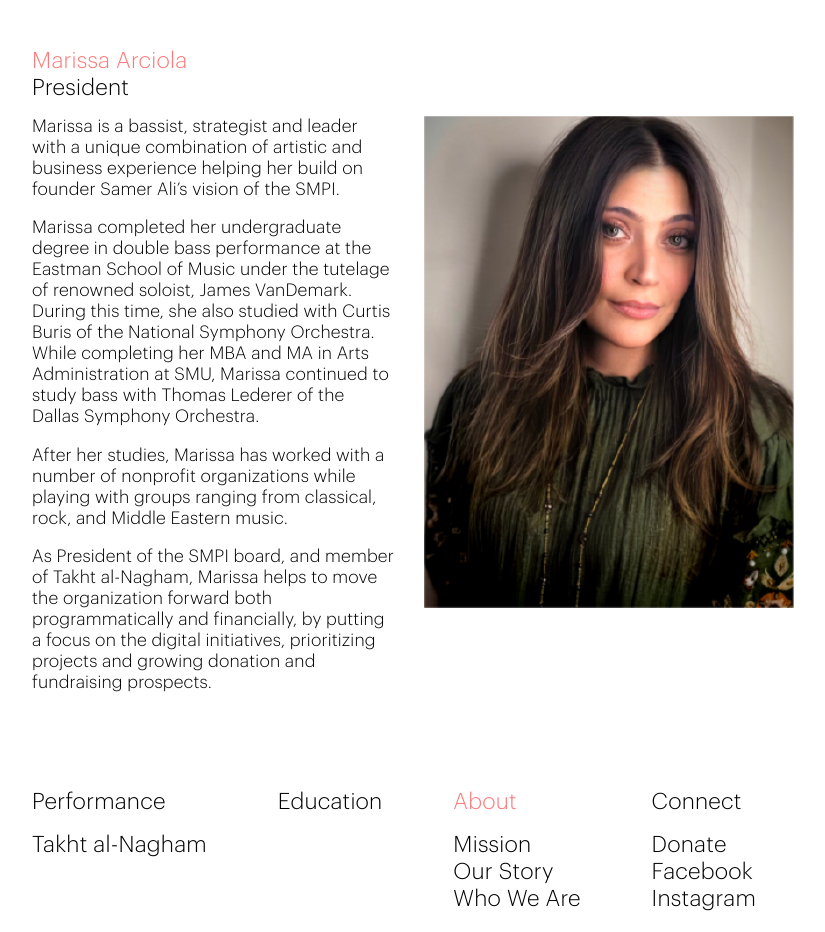
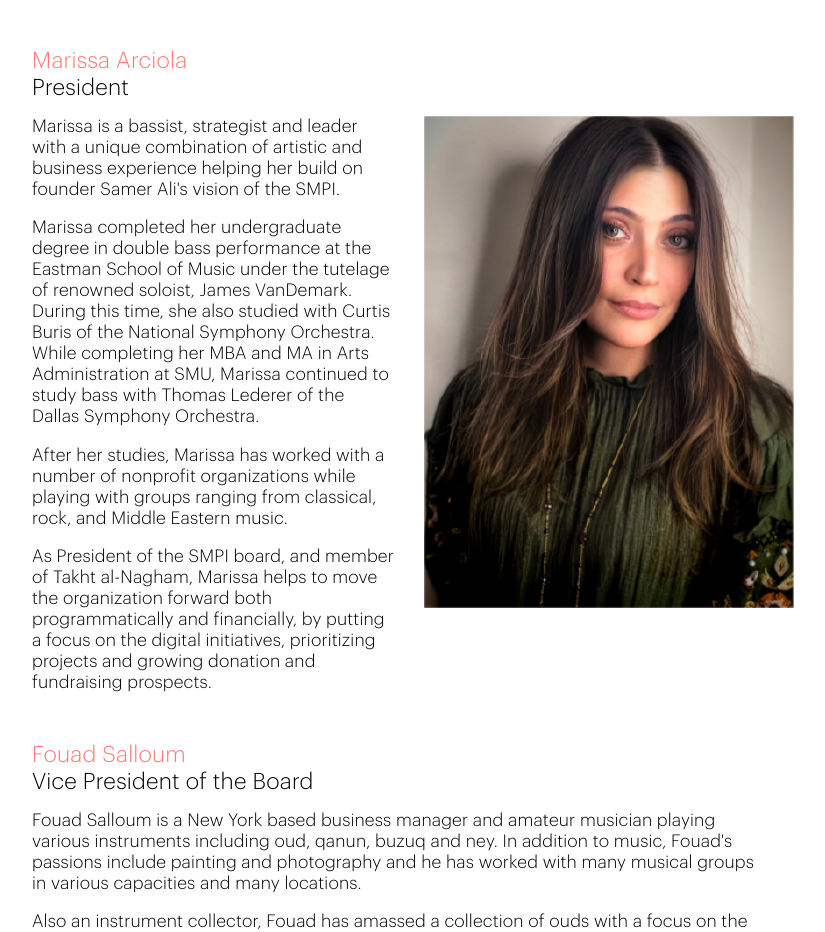
Before and after one commit to SyrianMusic/syrian-music-www, a Next.js app: page /about in a window 1280 px wide. Shown: the part 3309-4241 px from the top of the page, without its empty margins (246-1071 px from the left). Built offline with nearby package versions, Linux system fonts and the light colour scheme.

Commit message:
add fouad to about

```diff
--- a/components/Person.js
+++ b/components/Person.js
@@ -21,15 +21,15 @@ const Person = ({ className, bio, image, name, title }) => {
       <div className="component-Person-description">
         <div className="component-Person-text">
           {Array.isArray(bio) &&
-            bio.map(({ key, children } = {}) => {
+            bio.map(({ _key, children } = {}) => {
               return (
-                <Typography key={key} textAlign="left">
+                <Typography key={_key} textAlign="left">
                   {children.map(portableTextMap)}
                 </Typography>
               );
             })}
         </div>
-        <Image className="component-Person-image" {...image} />
+        {image && <Image className="component-Person-image" {...image} />}
       </div>
 
       <style jsx>
@@ -96,13 +96,14 @@ const Person = ({ className, bio, image, name, title }) => {
 Person.propTypes = {
   className: PropTypes.string,
   bio: portableTextPropType.isRequired,
-  image: PropTypes.shape(Image.propTypes).isRequired,
+  image: PropTypes.shape(Image.propTypes),
   name: PropTypes.string.isRequired,
   title: PropTypes.string.isRequired,
 };
 
 Person.defaultProps = {
   className: undefined,
+  image: undefined,
 };
 
 export default Person;
--- a/data/pages.js
+++ b/data/pages.js
@@ -1,4 +1,4 @@
-const nonBreakingSpace = '\u00a0';
+import { nonBreakingSpace } from '../utils/unicode';
 
 export default {
   about: {
@@ -71,6 +71,6 @@ export default {
         ],
       },
     ],
-    people: ['samer-ali', 'marissa-arciola'],
+    people: ['samer-ali', 'marissa-arciola', 'fouad-salloum'],
   },
 };
--- a/data/people.js
+++ b/data/people.js
@@ -1,3 +1,5 @@
+import { apostrophe } from '../utils/unicode';
+
 export default {
   'samer-ali': {
     name: 'Samer Ali',
@@ -6,6 +8,7 @@ export default {
       {
         _type: 'block',
         _key: 'samer-ali-1',
+        style: 'normal',
         children: [
           {
             _type: 'span',
@@ -20,12 +23,15 @@ export default {
       {
         _type: 'block',
         _key: 'samer-ali-2',
+        style: 'normal',
         children: [
           {
             _type: 'span',
             _key: 'samer-ali-2-1',
             text:
-              'Samer has led Takht al-Nagham, SMPI’s ensemble, in New York at Alwan for the Arts, Scandinavia House, and Roulette Intermedium; as well as at the Kennedy center in Washington, DC with Syrian soprano Lubana al-Quntar.',
+              'Samer has led Takht al-Nagham, SMPI' +
+              apostrophe +
+              's ensemble, in New York at Alwan for the Arts, Scandinavia House, and Roulette Intermedium; as well as at the Kennedy center in Washington, DC with Syrian soprano Lubana al-Quntar.',
             marks: [],
           },
         ],
@@ -34,6 +40,7 @@ export default {
       {
         _type: 'block',
         _key: 'samer-ali-3',
+        style: 'normal',
         children: [
           {
             _type: 'span',
@@ -48,6 +55,7 @@ export default {
       {
         _type: 'block',
         _key: 'samer-ali-4',
+        style: 'normal',
         children: [
           {
             _type: 'span',
@@ -62,6 +70,7 @@ export default {
       {
         _type: 'block',
         _key: 'samer-ali-5',
+        style: 'normal',
         children: [
           {
             _type: 'span',
@@ -97,12 +106,15 @@ export default {
       {
         _type: 'block',
         _key: 'marissa-arciola-1',
+        style: 'normal',
         children: [
           {
             _type: 'span',
             _key: 'marissa-arciola-1-1',
             text:
-              'Marissa is a bassist, strategist and leader with a unique combination of artistic and business experience helping her build on founder Samer Ali’s vision of the SMPI.',
+              'Marissa is a bassist, strategist and leader with a unique combination of artistic and business experience helping her build on founder Samer Ali' +
+              apostrophe +
+              's vision of the SMPI.',
             marks: [],
           },
         ],
@@ -111,6 +123,7 @@ export default {
       {
         _type: 'block',
         _key: 'marissa-arciola-2',
+        style: 'normal',
         children: [
           {
             _type: 'span',
@@ -125,6 +138,7 @@ export default {
       {
         _type: 'block',
         _key: 'marissa-arciola-3',
+        style: 'normal',
         children: [
           {
             _type: 'span',
@@ -139,6 +153,7 @@ export default {
       {
         _type: 'block',
         _key: 'marissa-arciola-4',
+        style: 'normal',
         children: [
           {
             _type: 'span',
@@ -167,4 +182,59 @@ export default {
       height: 1107,
     },
   },
+  'fouad-salloum': {
+    name: 'Fouad Salloum',
+    title: 'Vice President of the Board',
+    bio: [
+      {
+        _type: 'block',
+        _key: 'fouad-salloum-1',
+        style: 'normal',
+        children: [
+          {
+            _type: 'span',
+            _key: 'fouad-salloum-1-1',
+            text:
+              'Fouad Salloum is a New York based business manager and amateur musician playing various instruments including oud, qanun, buzuq and ney. In addition to music, Fouad' +
+              apostrophe +
+              's passions include painting and photography and he has worked with many musical groups in various capacities and many locations.',
+            marks: [],
+          },
+        ],
+        markDefs: [],
+      },
+
+      {
+        _type: 'block',
+        _key: 'fouad-salloum-2',
+        style: 'normal',
+        children: [
+          {
+            _type: 'span',
+            _key: 'fouad-salloum-2-1',
+            text:
+              'Also an instrument collector, Fouad has amassed a collection of ouds with a focus on the Syrian luthiers which can only be described as breathtaking.',
+            marks: [],
+          },
+        ],
+        markDefs: [],
+      },
+
+      {
+        _type: 'block',
+        _key: 'fouad-salloum-3',
+        style: 'normal',
+        children: [
+          {
+            _type: 'span',
+            _key: 'fouad-salloum-3-1',
+            text:
+              'Fouad shares his collection, appreciation of art and his expertise with SMPI as the Vice President of the board. ',
+            marks: [],
+          },
+        ],
+        markDefs: [],
+      },
+    ],
+  },
 };
--- a/pages/about/index.js
+++ b/pages/about/index.js
@@ -1,3 +1,4 @@
+import React from 'react';
 import Person from '../../components/Person';
 import Rule from '../../components/Rule';
 import SiteLayout from '../../components/SiteLayout';
@@ -22,9 +23,9 @@ const AboutPage = () => (
         Mission
       </Typography>
 
-      {pageData.mission.map(({ key, children } = {}) => {
+      {pageData.mission.map(({ _key, children } = {}) => {
         return (
-          <Typography key={key} size="lg" textAlign="left">
+          <Typography key={_key} size="lg" textAlign="left">
             {children.map(portableTextMap)}
           </Typography>
         );
@@ -35,9 +36,9 @@ const AboutPage = () => (
       <Typography variant="h3" as="h1" textAlign="left">
         Our Story
       </Typography>
-      {pageData.story.map(({ key, children } = {}) => {
+      {pageData.story.map(({ _key, children } = {}) => {
         return (
-          <Typography key={key} size="lg" textAlign="left">
+          <Typography key={_key} size="lg" textAlign="left">
             {children.map(portableTextMap)}
           </Typography>
         );
@@ -50,10 +51,10 @@ const AboutPage = () => (
       </Typography>
       {pageData.people.map((id, i) => {
         return (
-          <>
+          <React.Fragment key={id}>
             <Person className="page-About-person" {...data.people[id]} />
             {i !== pageData.people.length - 1 && <Rule className="page-About-rule" />}
-          </>
+          </React.Fragment>
         );
       })}
     </section>
--- /dev/null
+++ b/utils/unicode.js
@@ -0,0 +1,2 @@
+export const apostrophe = '\u0027';
+export const nonBreakingSpace = '\u00a0';
```
